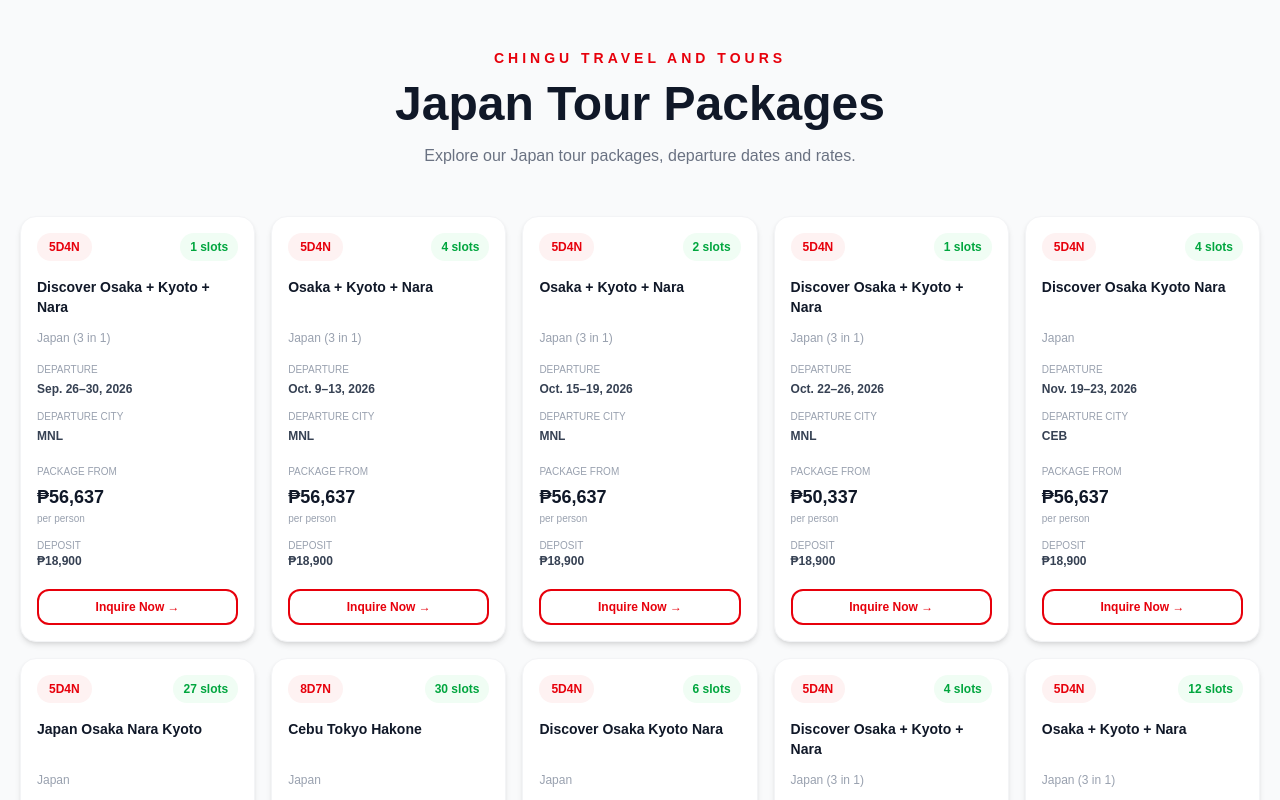
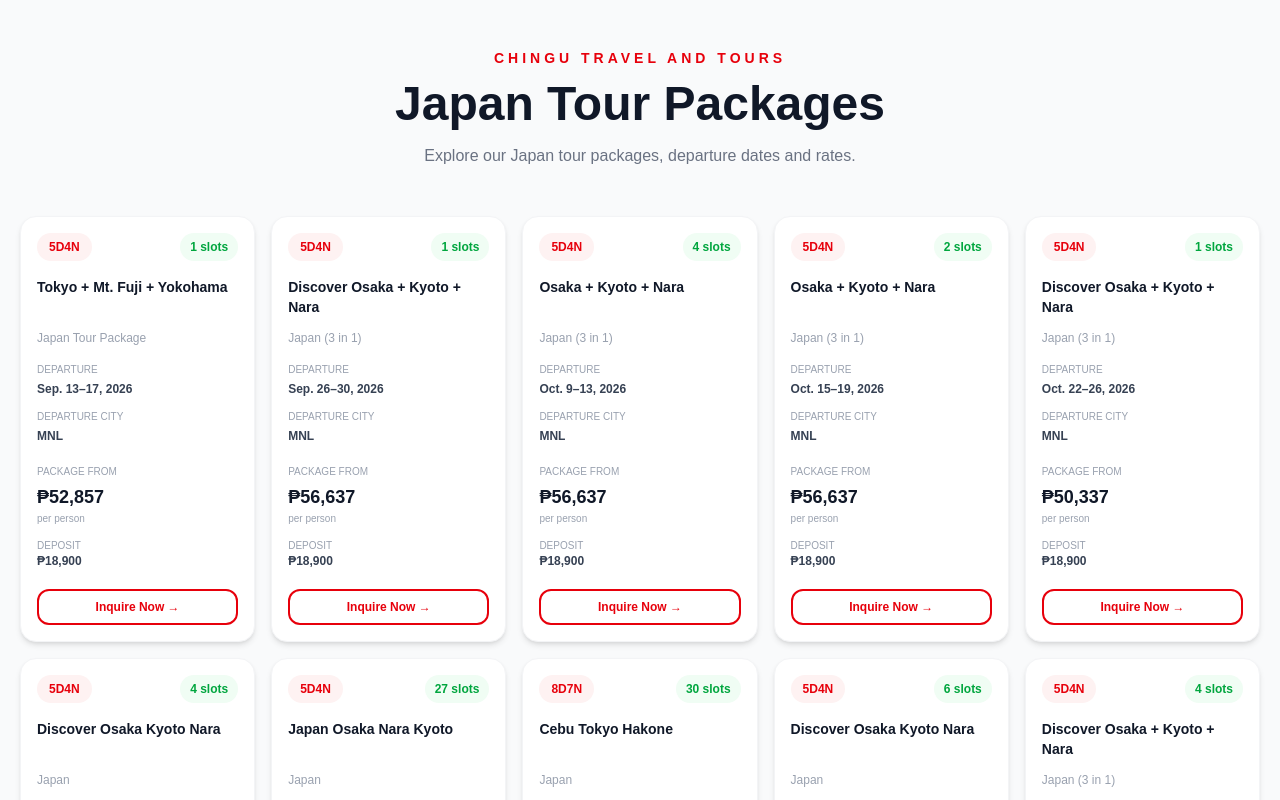
Before and after one commit to chingutravelandtours/chingu-website, a Next.js app: page /japan-tours in a window 1280 px wide. Shown: the top 800 px of the page. Built offline with nearby package versions, Linux system fonts and the light colour scheme.

Commit message:
Update page.tsx

```diff
--- a/app/japan-tours/page.tsx
+++ b/app/japan-tours/page.tsx
@@ -14,6 +14,17 @@ type Package = {
 };
 
 const packages: Package[] = [
+ {
+  title: "Tokyo + Mt. Fuji + Yokohama",
+  subtitle: "Japan Tour Package",
+  duration: "5D4N",
+  dates: "Sep. 13–17, 2026",
+  city: "MNL",
+  price: 839 * USD_TO_PHP,
+  slots: 1,
+  deposit: 300 * USD_TO_PHP,
+},
+
   {
     title: "Discover Osaka + Kyoto + Nara",
     subtitle: "Japan (3 in 1)",
```
